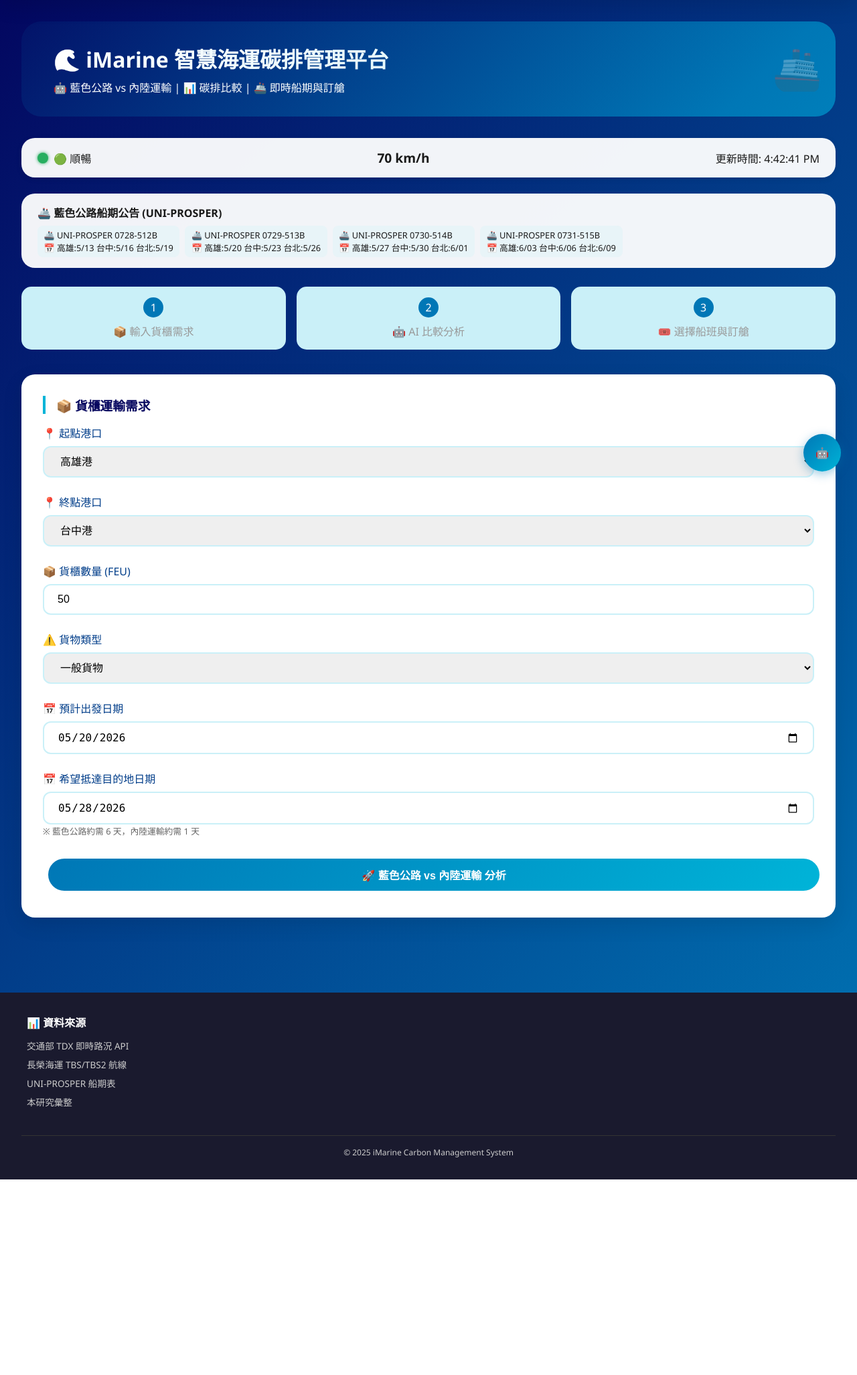
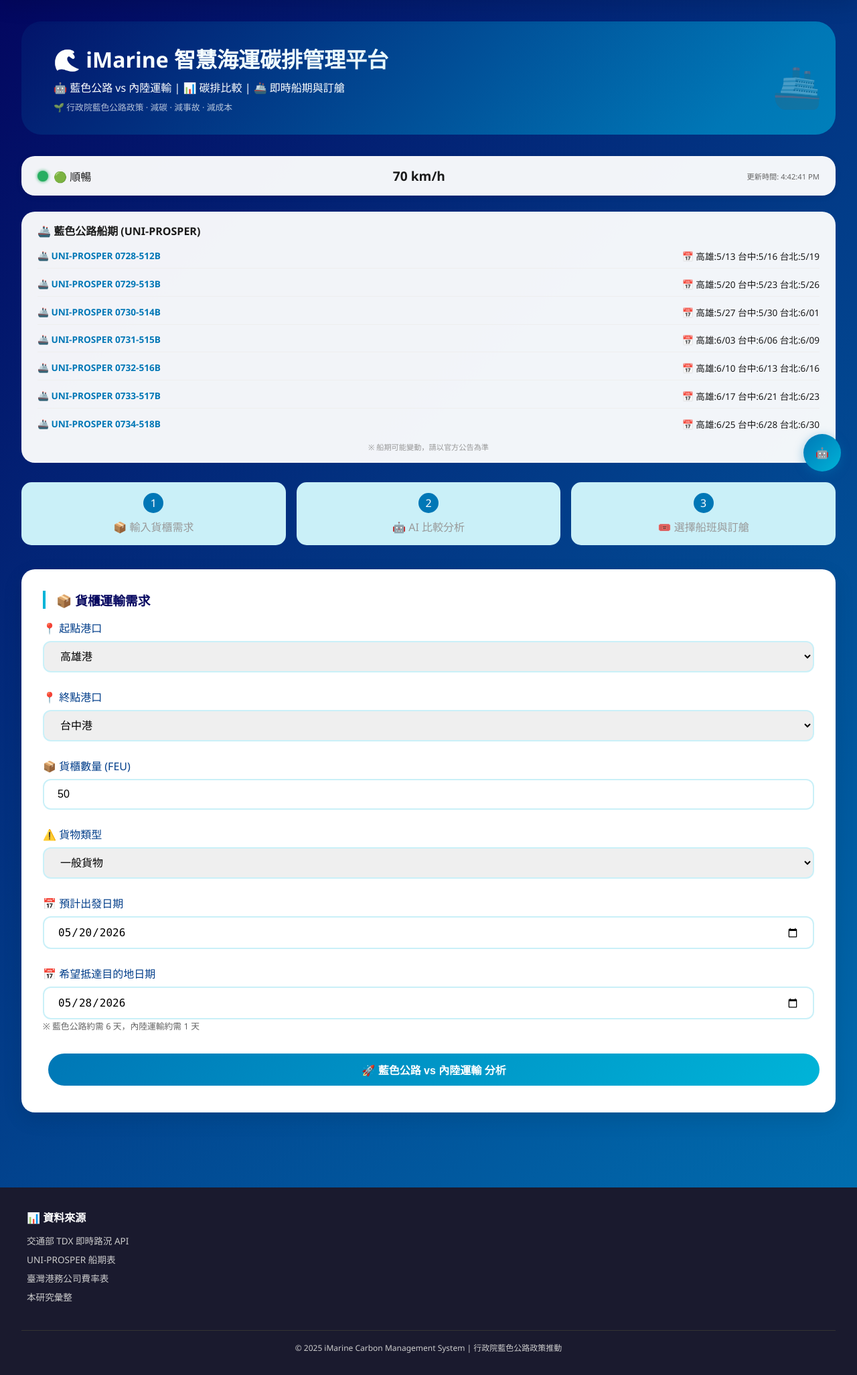
Before and after one commit to c114189130/imarine-carbon-app, a Flask app: page / in a window 1280 px wide. Shown: the part 72-2125 px from the top of the page at 67% size. Before the commit the page ends 1833 px from the top, so only its background shows below. Run offline with Flask 3, Linux system fonts and the light colour scheme.

Commit message:
Add: Real-time traffic and UNI-PROSPER ship schedule on homepage

```diff
--- a/templates/index.html
+++ b/templates/index.html
@@ -6,7 +6,6 @@
     <title>{{ app_title }}</title>
     <link rel="stylesheet" href="/static/style.css">
     <style>
-        /* ================= 現有樣式 ================= */
         @keyframes gradientMove { 0% { background-position: 0% 50%; } 50% { background-position: 100% 50%; } 100% { background-position: 0% 50%; } }
         @keyframes float { 0%,100% { transform: translateY(0px); } 50% { transform: translateY(-15px); } }
         @keyframes fadeIn { from { opacity: 0; transform: translateY(20px); } to { opacity: 1; transform: translateY(0); } }
@@ -32,8 +31,8 @@
         .step-number { width: 30px; height: 30px; background: #0077b6; color: white; border-radius: 50%; display: inline-flex; align-items: center; justify-content: center; margin-bottom: 0.5rem; }
         .step.active .step-number { background: white; color: #0077b6; }
 
-        /* 公路通暢度卡片 */
-        .traffic-card {
+        /* 即時資訊卡片 */
+        .info-card {
             background: rgba(255,255,255,0.95);
             border-radius: 20px;
             padding: 1rem 1.5rem;
@@ -59,7 +58,6 @@
         .traffic-light.red { background: #e74c3c; box-shadow: 0 0 5px #e74c3c; }
         .traffic-speed { font-size: 1.2rem; font-weight: bold; }
 
-        /* 船期公告 */
         .schedule-card {
             background: rgba(255,255,255,0.95);
             border-radius: 20px;
@@ -71,8 +69,10 @@
             justify-content: space-between;
             padding: 0.5rem 0;
             border-bottom: 1px solid #eee;
+            font-size: 0.85rem;
         }
         .schedule-item:last-child { border-bottom: none; }
+        .schedule-voyage { font-weight: bold; color: #0077b6; }
 
         .result-box { background: #f0f8ff; border-radius: 15px; padding: 1.5rem; margin: 1rem 0; }
         .sea-recommend { background: #d4edda; border-left: 5px solid #27ae60; }
@@ -138,7 +138,6 @@
             box-shadow: 0 20px 35px -10px rgba(0, 0, 0, 0.3);
             border: 1px solid rgba(255, 255, 255, 0.2);
             overflow: hidden;
-            transition: all 0.3s;
             margin-bottom: 12px;
         }
         .assistant-header {
@@ -251,24 +250,26 @@
             <div class="floating-ship">🚢</div>
             <div class="hero-title">🌊 iMarine 智慧海運碳排管理平台</div>
             <div style="color:white; margin-top:0.5rem">🤖 藍色公路 vs 內陸運輸 | 📊 碳排比較 | 🚢 即時船期與訂艙</div>
+            <div style="color:rgba(255,255,255,0.7); margin-top:0.5rem; font-size:0.8rem">🌱 行政院藍色公路政策 · 減碳 · 減事故 · 減成本</div>
         </div>
 
-        <!-- 公路通暢度即時顯示 -->
-        <div class="traffic-card" id="trafficCard">
+        <!-- ================= 公路通暢度 + 船期 API ================= -->
+        <div class="info-card">
             <div class="traffic-status">
                 <div class="traffic-light green" id="trafficLight"></div>
                 <span id="trafficText">載入中...</span>
             </div>
             <div class="traffic-speed" id="trafficSpeed">-- km/h</div>
-            <div id="trafficTime">更新時間: --</div>
+            <div id="trafficTime" style="font-size:0.7rem; color:#666">更新時間: --</div>
         </div>
 
-        <!-- 船期公告 -->
-        <div class="schedule-card" id="scheduleCard">
-            <div style="font-weight:bold; margin-bottom:0.5rem">🚢 藍色公路船期公告 (UNI-PROSPER)</div>
+        <div class="schedule-card">
+            <div style="font-weight:bold; margin-bottom:0.5rem">🚢 藍色公路船期 (UNI-PROSPER)</div>
             <div id="scheduleList">載入中...</div>
+            <div style="font-size:0.7rem; color:#999; margin-top:0.5rem; text-align:center">※ 船期可能變動，請以官方公告為準</div>
         </div>
 
+        <!-- 步驟指示器 -->
         <div class="step-container">
             <div class="step" id="step1" onclick="backToStep1()">
                 <div class="step-number">1</div>
@@ -362,9 +363,9 @@
 
     <footer class="footer">
         <div class="footer-content">
-            <div class="footer-section"><h4>📊 資料來源</h4><ul><li>交通部 TDX 即時路況 API</li><li>長榮海運 TBS/TBS2 航線</li><li>UNI-PROSPER 船期表</li><li>本研究彙整</li></ul></div>
+            <div class="footer-section"><h4>📊 資料來源</h4><ul><li>交通部 TDX 即時路況 API</li><li>UNI-PROSPER 船期表</li><li>臺灣港務公司費率表</li><li>本研究彙整</li></ul></div>
         </div>
-        <div class="footer-bottom"><p>© 2025 iMarine Carbon Management System</p></div>
+        <div class="footer-bottom"><p>© 2025 iMarine Carbon Management System | 行政院藍色公路政策推動</p></div>
     </footer>
 
     <script>
@@ -381,11 +382,9 @@
         const ROAD_CARBON_FEE_PER_FEU = 78.21;
         const CARBON_PRICE = 0.3;
 
-        // 運輸時間 (天數) - 根據真實船期
         const SEA_TRANSIT_DAYS = 6;
         const ROAD_TRANSIT_DAYS = 1;
 
-        // VSL 階段數據
         const VSL_STAGES = {
             10: 408700, 15: 613050, 20: 817400, 25: 1021750, 30: 1226100,
             35: 1430450, 40: 1634800, 45: 1839150, 50: 2043500, 55: 2247850,
@@ -396,10 +395,7 @@
         function getVSLByUtilization(utilization) {
             const keys = Object.keys(VSL_STAGES).map(Number).sort((a,b) => a - b);
             let closest = keys[0];
-            for (let k of keys) {
-                if (k <= utilization) closest = k;
-                else break;
-            }
+            for (let k of keys) if (k <= utilization) closest = k;
             return VSL_STAGES[closest] || VSL_STAGES[10];
         }
 
@@ -415,14 +411,12 @@
             return arrivalDate;
         }
 
-        function formatDate(date) {
-            return date.toISOString().split('T')[0];
-        }
+        function formatDate(date) { return date.toISOString().split('T')[0]; }
 
         // ================= 即時路況與船期 =================
         async function loadTrafficAndSchedule() {
             try {
-                // 載入路況
+                // 載入即時路況
                 const trafficRes = await fetch('/api/traffic');
                 const trafficData = await trafficRes.json();
                 if (trafficData && trafficData.length > 0) {
@@ -440,20 +434,22 @@
             } catch(e) { console.error("載入路況失敗:", e); }
 
             try {
-                // 載入船期 (使用模擬資料)
-                const scheduleDiv = document.getElementById('scheduleList');
+                // 載入船期 (UNI-PROSPER 真實船班)
                 const schedules = [
                     { voyage: "UNI-PROSPER 0728-512B",高雄: "5/13",台中: "5/16",台北: "5/19" },
                     { voyage: "UNI-PROSPER 0729-513B",高雄: "5/20",台中: "5/23",台北: "5/26" },
                     { voyage: "UNI-PROSPER 0730-514B",高雄: "5/27",台中: "5/30",台北: "6/01" },
-                    { voyage: "UNI-PROSPER 0731-515B",高雄: "6/03",台中: "6/06",台北: "6/09" }
+                    { voyage: "UNI-PROSPER 0731-515B",高雄: "6/03",台中: "6/06",台北: "6/09" },
+                    { voyage: "UNI-PROSPER 0732-516B",高雄: "6/10",台中: "6/13",台北: "6/16" },
+                    { voyage: "UNI-PROSPER 0733-517B",高雄: "6/17",台中: "6/21",台北: "6/23" },
+                    { voyage: "UNI-PROSPER 0734-518B",高雄: "6/25",台中: "6/28",台北: "6/30" }
                 ];
-                let html = '<div style="display:flex; flex-wrap:wrap; gap:0.5rem; font-size:0.8rem">';
+                let html = '<div style="display:flex; flex-direction:column; gap:0.3rem">';
                 schedules.forEach(s => {
-                    html += `<div style="background:#e8f4f8; padding:0.3rem 0.6rem; border-radius:8px">🚢 ${s.voyage}<br>📅 高雄:${s.高雄} 台中:${s.台中} 台北:${s.台北}</div>`;
+                    html += `<div class="schedule-item"><span class="schedule-voyage">🚢 ${s.voyage}</span><span>📅 高雄:${s.高雄} 台中:${s.台中} 台北:${s.台北}</span></div>`;
                 });
                 html += '</div>';
-                scheduleDiv.innerHTML = html;
+                document.getElementById('scheduleList').innerHTML = html;
             } catch(e) { console.error("載入船期失敗:", e); }
         }
 
@@ -487,7 +483,6 @@
 
             const seaArrivalDate = calculateSeaArrivalDate(departureDate);
             const roadArrivalDate = calculateRoadArrivalDate(departureDate);
-
             const seaFeasible = seaArrivalDate <= arrivalRequirement;
             const roadFeasible = roadArrivalDate <= arrivalRequirement;
 
@@ -517,7 +512,7 @@
             }
             else if (!seaFeasible && roadFeasible) {
                 recommendMode = "road"; selectedMode = "road"; trafficLight = "🔴";
-                recommendation = `海運無法在 ${arrivalRequirementStr} 前送達 (需 ${SEA_TRANSIT_DAYS} 天)，建議改走內陸運輸`;
+                recommendation = `海運無法在 ${arrivalRequirementStr} 前送達 (需 ${SEA_TRANSIT_DAYS} 天)`;
                 reasons.push(`⏰ 海運需 ${SEA_TRANSIT_DAYS} 天，預計 ${formatDate(seaArrivalDate)} 到港`);
                 reasons.push(`✅ 公路僅需 ${ROAD_TRANSIT_DAYS} 天`);
             }
@@ -568,41 +563,19 @@
             const c = currentComparison;
             let detailHtml = '';
             if (c.selectedMode === 'sea') {
-                detailHtml = `
-                    <div class="detail-card">
-                        <div class="detail-title">🚢 藍色公路 運輸明細</div>
-                        <div class="detail-row"><span class="detail-label">📦 貨櫃數量</span><span class="detail-value">${c.containers} FEU</span></div>
-                        <div class="detail-row"><span class="detail-label">💰 總運費</span><span class="detail-value">NT$ ${c.seaCost.toLocaleString()}</span></div>
-                        <div class="detail-row"><span class="detail-label">🌱 碳排放</span><span class="detail-value">${c.seaCarbon.toLocaleString()} kg</span></div>
-                        <div class="detail-row"><span class="detail-label">⏰ 運輸時間</span><span class="detail-value">約 ${c.seaTransitDays} 天</span></div>
-                        <div class="detail-row"><span class="detail-label">📅 預計抵達</span><span class="detail-value">${c.seaArrivalDate}</span></div>
-                    </div>
-                `;
+                detailHtml = `<div class="detail-card"><div class="detail-title">🚢 藍色公路 運輸明細</div><div class="detail-row"><span class="detail-label">📦 貨櫃數量</span><span class="detail-value">${c.containers} FEU</span></div><div class="detail-row"><span class="detail-label">💰 總運費</span><span class="detail-value">NT$ ${c.seaCost.toLocaleString()}</span></div><div class="detail-row"><span class="detail-label">🌱 碳排放</span><span class="detail-value">${c.seaCarbon.toLocaleString()} kg</span></div><div class="detail-row"><span class="detail-label">⏰ 運輸時間</span><span class="detail-value">約 ${c.seaTransitDays} 天</span></div><div class="detail-row"><span class="detail-label">📅 預計抵達</span><span class="detail-value">${c.seaArrivalDate}</span></div></div>`;
             } else {
-                detailHtml = `
-                    <div class="detail-card">
-                        <div class="detail-title">🚛 內陸運輸 運輸明細</div>
-                        <div class="detail-row"><span class="detail-label">📦 貨櫃數量</span><span class="detail-value">${c.containers} FEU</span></div>
-                        <div class="detail-row"><span class="detail-label">💰 總運費</span><span class="detail-value">NT$ ${c.roadCost.toLocaleString()}</span></div>
-                        <div class="detail-row"><span class="detail-label">🌱 碳排放</span><span class="detail-value">${c.roadCarbon.toLocaleString()} kg</span></div>
-                        <div class="detail-row"><span class="detail-label">💰 碳排費用</span><span class="detail-value">NT$ ${c.roadCarbonFee.toLocaleString()}</span></div>
-                        <div class="detail-row"><span class="detail-label">⏰ 運輸時間</span><span class="detail-value">約 ${c.roadTransitDays} 天</span></div>
-                        <div class="detail-row"><span class="detail-label">📅 預計抵達</span><span class="detail-value">${c.roadArrivalDate}</span></div>
-                    </div>
-                `;
+                detailHtml = `<div class="detail-card"><div class="detail-title">🚛 內陸運輸 運輸明細</div><div class="detail-row"><span class="detail-label">📦 貨櫃數量</span><span class="detail-value">${c.containers} FEU</span></div><div class="detail-row"><span class="detail-label">💰 總運費</span><span class="detail-value">NT$ ${c.roadCost.toLocaleString()}</span></div><div class="detail-row"><span class="detail-label">🌱 碳排放</span><span class="detail-value">${c.roadCarbon.toLocaleString()} kg</span></div><div class="detail-row"><span class="detail-label">💰 碳排費用</span><span class="detail-value">NT$ ${c.roadCarbonFee.toLocaleString()}</span></div><div class="detail-row"><span class="detail-label">⏰ 運輸時間</span><span class="detail-value">約 ${c.roadTransitDays} 天</span></div><div class="detail-row"><span class="detail-label">📅 預計抵達</span><span class="detail-value">${c.roadArrivalDate}</span></div></div>`;
             }
 
             let html = `
                 <div class="result-box ${c.recommendMode === 'sea' ? 'sea-recommend' : 'road-recommend'}">
                     <h3>🤖 AI 比較分析結果</h3>
-                    <div style="display:flex; align-items:center; gap:1rem"><div style="font-size:2rem">${c.trafficLight}</div><div><strong>綜合評價：</strong> ${c.recommendMode === 'sea' ? '✅ 建議採藍色公路' : '⚠️ 建議採內陸運輸'}</div></div>
+                    <div style="display:flex; align-items:center; gap:1rem"><div style="font-size:2rem">${c.trafficLight || '🟢'}</div><div><strong>綜合評價：</strong> ${c.recommendMode === 'sea' ? '✅ 建議採藍色公路' : '⚠️ 建議採內陸運輸'}</div></div>
                     <p><strong>💡 決策說明：</strong><br>${c.recommendation}</p>
                 </div>
                 ${detailHtml}
-                <div class="result-box">
-                    <h3>📝 決策理由詳解</h3>
-                    <ul>${c.reasons.map(r => `<li>${r}</li>`).join('')}</ul>
-                </div>
+                <div class="result-box"><h3>📝 決策理由詳解</h3><ul>${c.reasons.map(r => `<li>${r}</li>`).join('')}</ul></div>
             `;
             document.getElementById('comparisonResult').innerHTML = html;
         }
@@ -618,8 +591,8 @@
                 displayShips(shipsData);
             } catch(err) {
                 displayShips([
-                    {voyage_no:"LC1021", ship_name:"立昌輪", sailing_date:"2026-05-20", sailing_day:"Tuesday", capacity:1618, remaining:1098, utilization:32, eta_time:"2026-05-21 08:00:00", dynamic_price:12000},
-                    {voyage_no:"LC1022", ship_name:"立昌輪", sailing_date:"2026-05-23", sailing_day:"Friday", capacity:1618, remaining:238, utilization:85, eta_time:"2026-05-24 08:00:00", dynamic_price:15000}
+                    {voyage_no:"LC1021", ship_name:"立昌輪", sailing_date:"2026-05-20", sailing_day:"Tuesday", capacity:1618, remaining:1098, utilization:32, dynamic_price:12000},
+                    {voyage_no:"LC1022", ship_name:"立昌輪", sailing_date:"2026-05-23", sailing_day:"Friday", capacity:1618, remaining:238, utilization:85, dynamic_price:15000}
                 ]);
             }
             document.getElementById('loadingOverlay').style.display = 'none';
@@ -638,7 +611,7 @@
                 const fillColor = fillPercent > 85 ? '#e74c3c' : (fillPercent > 70 ? '#f39c12' : '#27ae60');
                 html += `
                     <div class="ship-card" onclick="selectShip('${ship.sailing_date}', ${ship.remaining})" id="ship_${ship.sailing_date.replace(/-/g, '')}">
-                        <div style="display:flex; justify-content:space-between"><div><strong>🚢 ${ship.ship_name}</strong> (${ship.voyage_no})</div><div>📅 ${ship.sailing_date}</div></div>
+                        <div><strong>🚢 ${ship.ship_name}</strong> (${ship.voyage_no}) 📅 ${ship.sailing_date}</div>
                         <div class="capacity-bar"><div class="capacity-fill" style="width:${fillPercent}%; background:${fillColor}"></div></div>
                         <div>📦 剩餘艙位：<strong>${ship.remaining.toLocaleString()}</strong> / ${ship.capacity.toLocaleString()} TEU (${fillPercent}%)</div>
                         <div>💰 運價：NT$ ${ship.dynamic_price?.toLocaleString() || 12000} / FEU</div>
@@ -677,9 +650,8 @@
             });
             const result = await response.json();
             if (result.success) {
-                const successMsg = `✅ 訂艙完成！\n\n📅 船班日期：${result.sailing_date}\n📦 艙位數量：${result.containers} FEU\n🔢 訂位編號：${result.booking_id}\n💰 總費用：NT$ ${(result.total_price || 0).toLocaleString()}\n\n📌 艙位已保留，請於截止時間前完成後續作業。`;
-                alert(successMsg);
-                addAssistantMessage(successMsg);
+                alert(`✅ 訂艙成功！訂位編號：${result.booking_id}`);
+                addAssistantMessage(`✅ 訂艙完成！📅 ${result.sailing_date} 📦 ${result.containers} FEU 已保留，訂位編號：${result.booking_id}`);
                 location.reload();
             } else {
                 alert(`❌ 訂艙失敗：${result.error}`);
@@ -701,14 +673,13 @@
             document.getElementById('step3Panel').style.display = 'none';
         }
 
-        // ================= 小助理功能 =================
+        // 小助理功能
         let isChatOpen = false;
         function toggleAssistantChat() {
             const chat = document.getElementById('assistantChat');
-            if (chat.style.display === 'none') { chat.style.display = 'block'; isChatOpen = true; }
-            else { chat.style.display = 'none'; isChatOpen = false; }
+            chat.style.display = chat.style.display === 'none' ? 'block' : 'none';
         }
-        function closeAssistant() { document.getElementById('assistantChat').style.display = 'none'; isChatOpen = false; }
+        function closeAssistant() { document.getElementById('assistantChat').style.display = 'none'; }
         function addAssistantMessage(text, isUser = false) {
             const container = document.getElementById('assistantMessages');
             const div = document.createElement('div');
@@ -727,8 +698,8 @@
             const lowerMsg = msg.toLowerCase();
             let reply = '';
             if (lowerMsg.includes('船班')) reply = '📅 最近船班：UNI-PROSPER 0729-513B，5/20 高雄出發，5/23 抵達台中，5/26 抵達台北。';
-            else if (lowerMsg.includes('成本')) reply = `💰 單一FEU成本：藍色公路 NT$ ${SEA_COST_PER_FEU.toLocaleString()}，內陸運輸 NT$ ${ROAD_COST_PER_FEU.toLocaleString()}，藍色公路節省 NT$ ${(ROAD_COST_PER_FEU - SEA_COST_PER_FEU).toLocaleString()}`;
-            else if (lowerMsg.includes('碳排')) reply = `🌱 碳排比較：藍色公路 ${SEA_CARBON_PER_FEU} kg/FEU，內陸運輸 ${ROAD_CARBON_PER_FEU} kg/FEU，減少 ${ROAD_CARBON_PER_FEU - SEA_CARBON_PER_FEU} kg/FEU`;
+            else if (lowerMsg.includes('成本')) reply = `💰 單一FEU成本：藍色公路 NT$ ${SEA_COST_PER_FEU.toLocaleString()}，內陸運輸 NT$ ${ROAD_COST_PER_FEU.toLocaleString()}`;
+            else if (lowerMsg.includes('碳排')) reply = `🌱 碳排比較：藍色公路 ${SEA_CARBON_PER_FEU} kg/FEU，內陸運輸 ${ROAD_CARBON_PER_FEU} kg/FEU`;
             else reply = '您好！請問需要什麼協助？試試問「船班」、「成本」、「碳排」、「推薦」等關鍵字。';
             setTimeout(() => addAssistantMessage(reply), 300);
         }
```
